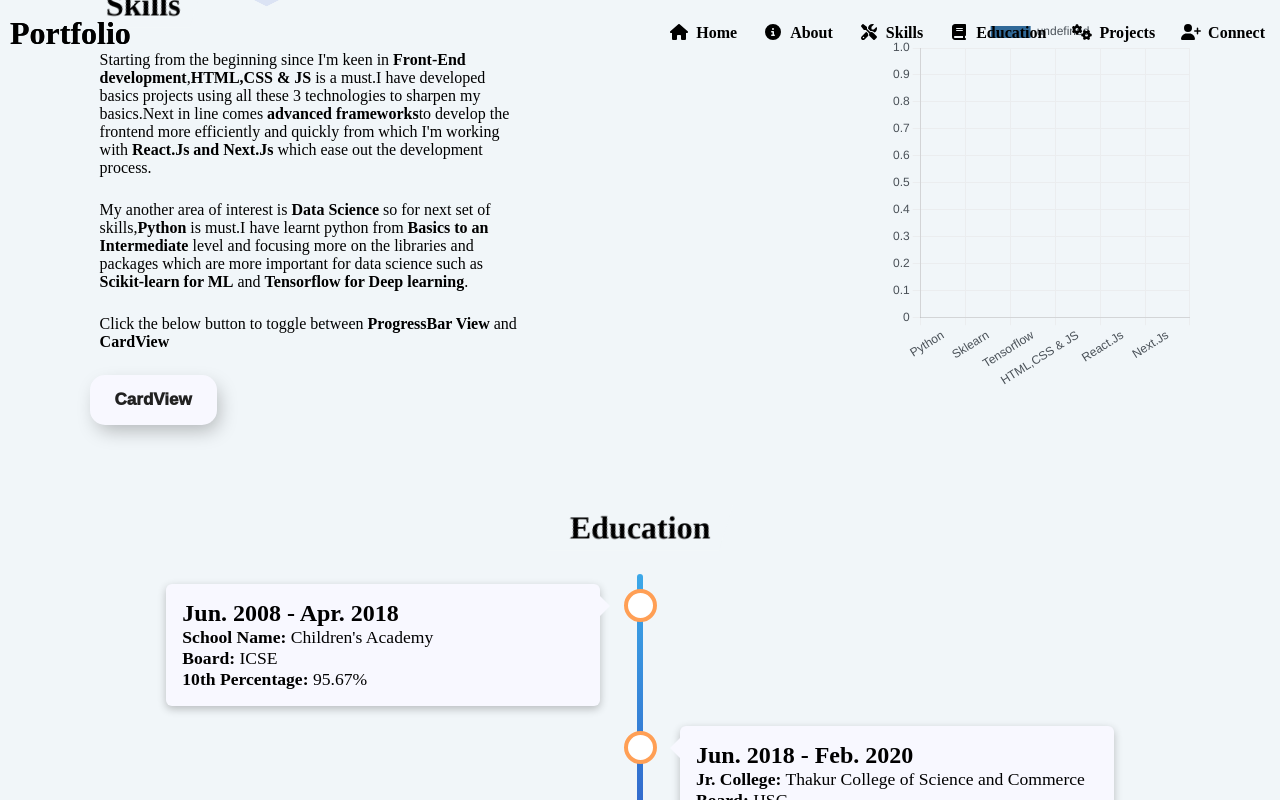
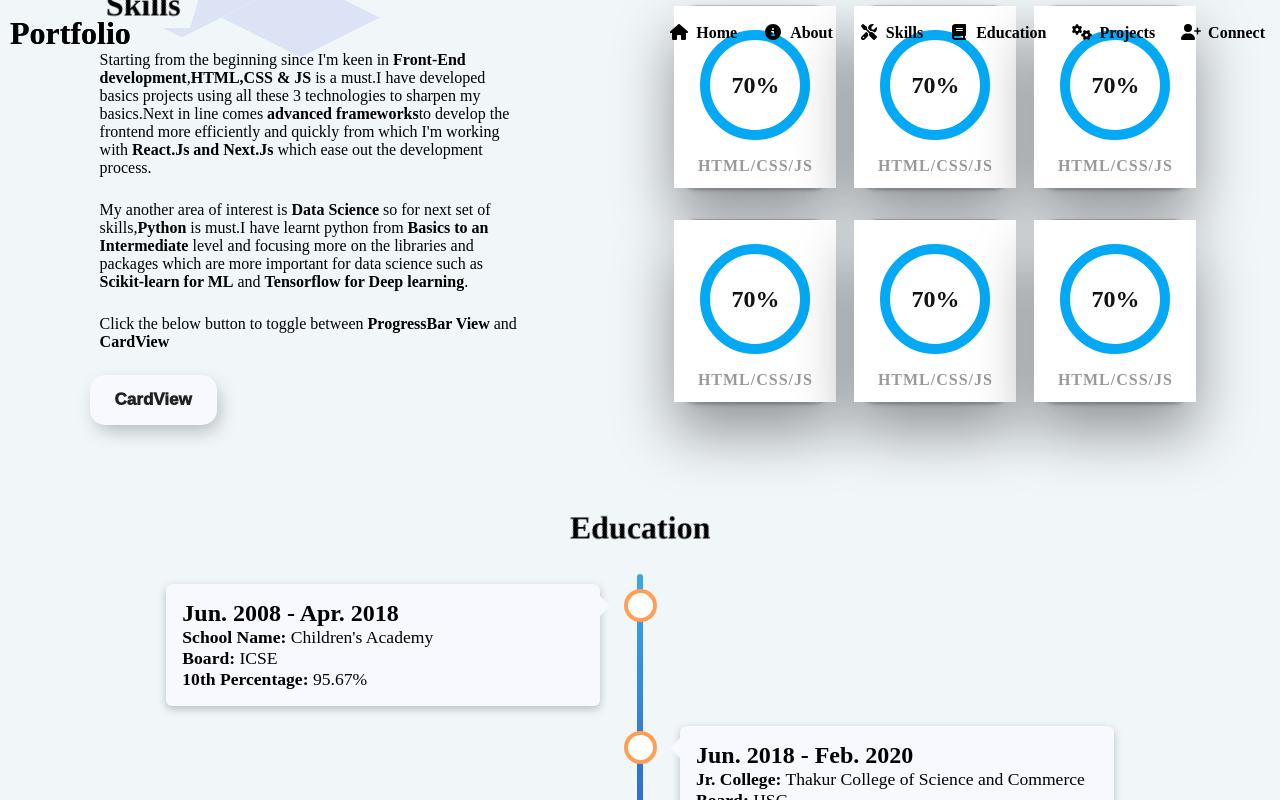
Before and after one commit to kartikgx13/port-kgx13, a Next.js app: page / in a window 1280 px wide. Both pictures are taken after a click on the element "ProgressBar". Shown: the part 1179-1979 px from the top of the page. Built offline with nearby package versions, Linux system fonts and the light colour scheme; a web font is replaced by a local one.

Commit message:
kartik gavande 31st commit date: 18/05/2023

```diff
--- /dev/null
+++ b/components/ProgressCard.jsx
@@ -0,0 +1,22 @@
+import React from 'react'
+
+function ProgressCard(props) {
+  return (
+    <>
+    <div class="box">
+      <div class="percent">
+        <svg>
+          <circle cx="50" cy="50" r="50"></circle>
+          <circle cx="50" cy="50" r="50"></circle>
+        </svg>
+        <div class="num">
+          <h2>{props.percentage}<span>%</span></h2>
+        </div>
+      </div>
+      <h2 class="text">{props.name}</h2>
+   </div>
+    </>
+  )
+}
+
+export default ProgressCard
--- /dev/null
+++ b/components/ProgressTab.jsx
@@ -0,0 +1,31 @@
+import React from 'react'
+import ProgressCard from './ProgressCard'
+
+function ProgressTab() {
+  return (
+    <>
+    <div className="main-progress-container">
+        <div className="progress-item">
+            <ProgressCard percentage="70" name="HTML/CSS/JS"/>
+        </div>
+        <div className="progress-item">
+            <ProgressCard percentage="70" name="HTML/CSS/JS"/>
+        </div>
+        <div className="progress-item">
+            <ProgressCard percentage="70" name="HTML/CSS/JS"/>
+        </div>
+        <div className="progress-item">
+            <ProgressCard percentage="70" name="HTML/CSS/JS"/>
+        </div>
+        <div className="progress-item">
+            <ProgressCard percentage="70" name="HTML/CSS/JS"/>
+        </div>
+        <div className="progress-item">
+            <ProgressCard percentage="70" name="HTML/CSS/JS"/>
+        </div>
+    </div>
+    </>
+  )
+}
+
+export default ProgressTab
--- a/src/pages/index.js
+++ b/src/pages/index.js
@@ -10,6 +10,7 @@ import { useState } from 'react'
 import SkillsCard from '../../components/SkillsCard'
 import ProjectCard from '../../components/ProjectCard'
 import Timeline from '../../components/Timeline'
+import ProgressTab from '../../components/ProgressTab'
 
 const inter = Inter({ subsets: ['latin'] })
 
@@ -181,7 +182,7 @@ export default function Home() {
            </div>
           </div>
           <div className="skills-right-section">
-            {click ? (<BarChartDemo/>) : (<SkillsCard/>)}
+            {click ? (<ProgressTab/>) : (<SkillsCard/>)}
           </div>
         </div>
       </section>
@@ -234,7 +235,6 @@ export default function Home() {
         </div>
       </section>
       {/* Project section ends here */}
-
     </>
   )
 }
--- a/src/styles/styles.css
+++ b/src/styles/styles.css
@@ -68,7 +68,12 @@ body{
 
 .nav-links li a{
   text-decoration: none;
-  color: rgb(27, 27, 27)
+  color: rgb(27, 27, 27);
+  transition: 0.3s ease-out;
+}
+
+.nav-links li a:focus{
+  background-color: #004CE8;
 }
 
 .nav-links li{
@@ -86,6 +91,7 @@ body{
 .hamburger-menu{
   display: none;
 }
+
 
 @media screen and (max-width: 1048px) {
   .nav-links{
@@ -938,6 +944,86 @@ button {
   grid-gap: 30px;
 }
 
+.box
+{
+  padding: 1rem;
+  background:#fff;
+  display:flex;
+  justify-content:center;
+  align-items:center;
+  position:relative;
+  flex-direction:column;
+  box-shadow:0 30px 60px rgba(0,0,0,.4);
+  transition: transform .2s;
+  width: 130px;
+  height: 150px;
+}
+/* .box:hover
+{
+ transform:scale(1.2);
+} */
+.box .percent
+{
+  width:150px;
+  height:150px;
+  position:relative;
+}
+.box .percent svg
+{
+  width:130px;
+  height:130px;
+  position:relative;
+}
+.box .percent svg circle
+{
+  width:130px;
+  height:130px;
+  fill:none;
+  stroke-width:10;
+  stroke:#000;
+  transform:translate(25px,17px);
+  stroke-dasharray:440;
+  stroke-dashoffset:440;
+  stroke-linecap:round;
+}
+.box .percent svg circle:nth-child(1)
+{
+  stroke-dashoffset:0;
+  stroke:#f3f3f3;
+}
+.box .percent svg circle:nth-child(2)
+{
+  stroke-dashoffset:calc(440 - (440 * 87) / 100);
+  stroke:#03a9f4;
+}
+.box .percent .num
+{
+  top:0;
+  left:0;
+  width:100%;
+  height:100%;
+  display:flex;
+  justify-content:center;
+  align-items:center;
+  position:absolute;
+  color:#111;
+}
+.box .percent .num h2
+{
+  font-size:1.5rem;
+}
+.box .percent .num h2 span
+{
+  font-size:1.5rem;
+}
+.box .text
+{
+  padding: 5px 0 0;
+  color:#999;
+  font-weight:700;
+  letter-spacing:1px;
+}
+
 .main-progress-container{
   height: 100%;
   display: grid;
```
